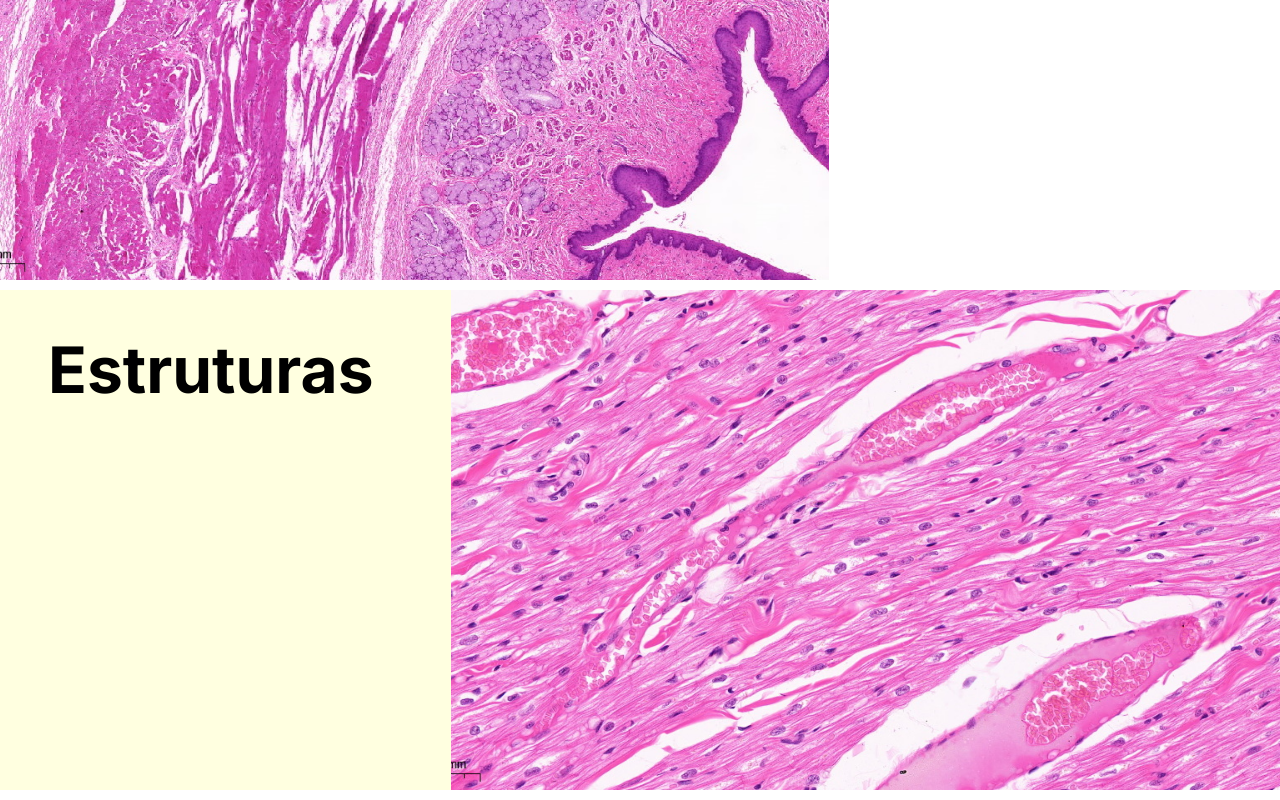
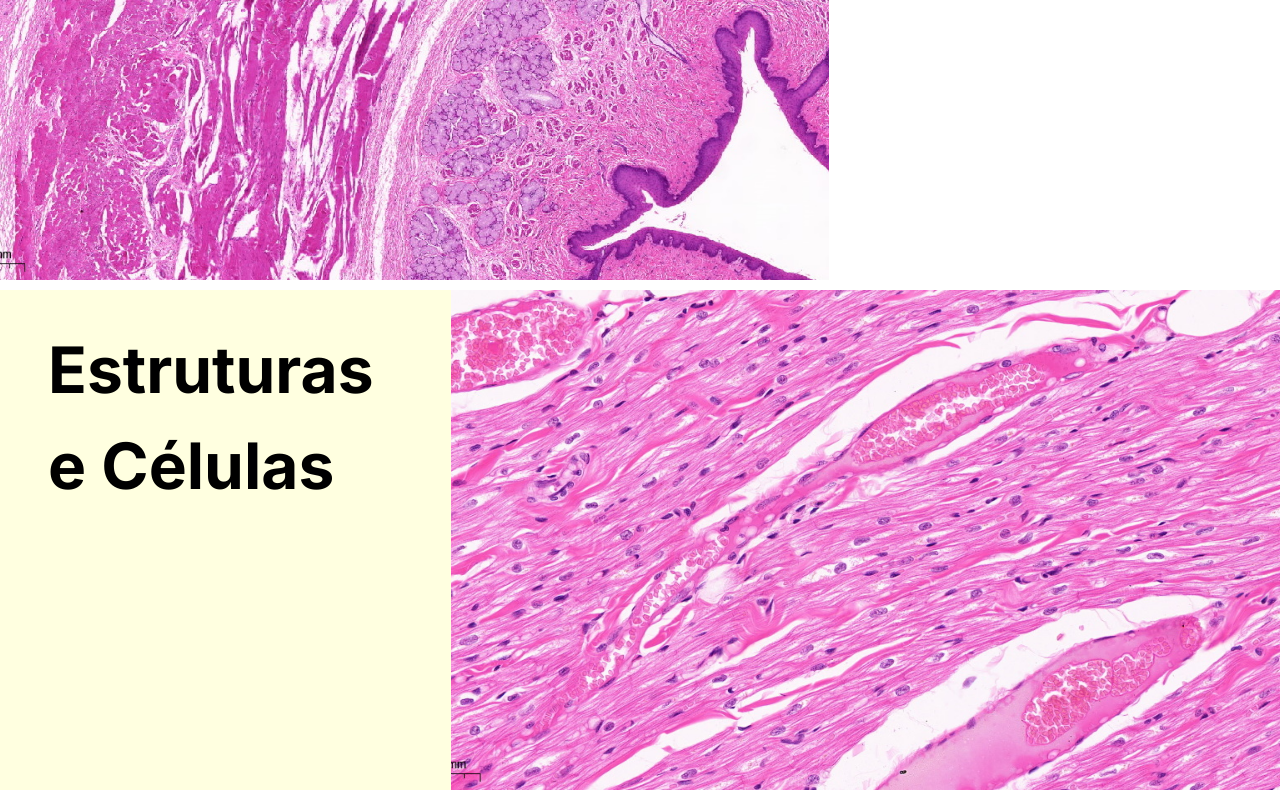
Before and after one commit to JoseArtur/GuaHistologico, a Next.js app: page / in a window 1280 px wide. Shown: the part 856-1656 px from the top of the page. Built offline with nearby package versions, Linux system fonts and the light colour scheme.

Commit message:
changed name

```diff
--- a/app/components/Menu.tsx
+++ b/app/components/Menu.tsx
@@ -40,7 +40,7 @@ const Menu: React.FC<MenuProps> = ({ menuVisible, toggleMenu }) => {
           <Link href="/">Home</Link>
           <Link href="/orgaos">Órgãos</Link>
           <Link href="/tecidos">Tecidos</Link>
-          <Link href="/estruturas">Estruturas</Link>
+          <Link href="/estruturas">Estruturas e Células</Link>
         </div>
       </div>
       <style jsx>{`
--- a/app/page.tsx
+++ b/app/page.tsx
@@ -30,7 +30,7 @@ const HomePage: React.FC = () => {
       <Post
         imageUrl="/images/tecido_conjuntivo_dummy.jpg"
         description=""
-        title="Estruturas"
+        title="Estruturas e Células"
         pageUrl="/"
         reversed={false}
         bgColor={BgColor.LightYellow}
```
